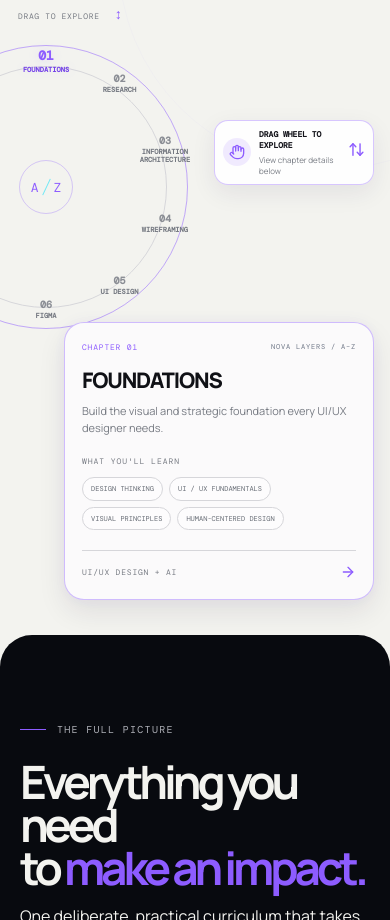
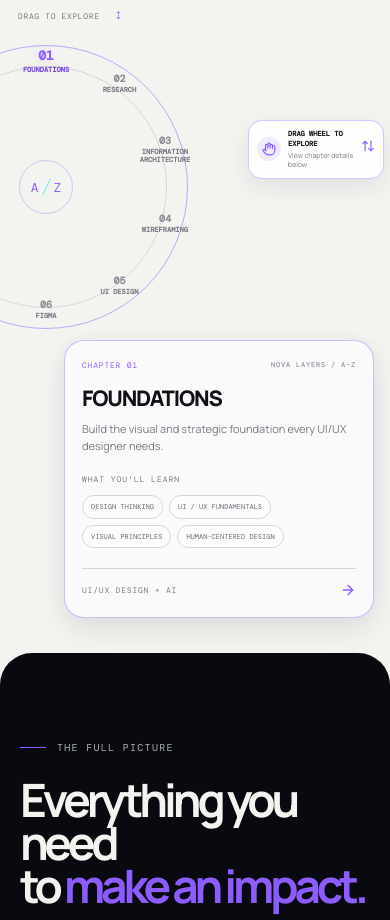
Before and after one commit to novalayers7/nova-layers-uiux-course, a React (Vite) app: page / in a window 390 px wide. Shown: the part 3840-4760 px from the top of the page. Built offline with nearby package versions, Linux system fonts and the light colour scheme.

Commit message:
Fix lucide icon import build error

```diff
--- a/src/components/sections/JourneySection.css
+++ b/src/components/sections/JourneySection.css
@@ -527,13 +527,13 @@
   .az-mobile-guide {
     position: absolute;
     top: 115px;
-    right: 0;
+    right: -10px;
     z-index: 4;
     display: flex;
     align-items: center;
-    gap: 8px;
-    width: min(170px, 49%);
-    padding: 10px;
+    gap: 7px;
+    width: min(145px, 49%);
+    padding: 8px;
     border: 1px solid rgba(141,92,255,.35);
     border-radius: 14px;
     background: rgba(255,255,255,.9);
@@ -548,33 +548,40 @@
     align-items: center;
     justify-content: center;
     flex-shrink: 0;
-    width: 28px;
-    height: 28px;
+    width: 24px;
+    height: 24px;
     border-radius: 50%;
     background: rgba(141,92,255,.12);
     color: #8d5cff;
   }
 
+  .az-guide-icon svg {
+    width: 14px;
+    height: 14px;
+  }
+
   .az-guide-copy {
     display: flex;
     flex-direction: column;
-    gap: 4px;
+    gap: 3px;
     min-width: 0;
   }
 
   .az-guide-copy strong {
-    font: 700 8px 'DM Mono', monospace;
+    font: 700 7px 'DM Mono', monospace;
     line-height: 1.4;
   }
 
   .az-guide-copy small {
     color: #777b83;
-    font-size: 8px;
+    font-size: 7px;
     line-height: 1.3;
   }
 
   .az-guide-arrow {
     flex-shrink: 0;
+    width: 14px;
+    height: 14px;
     color: #8d5cff;
     animation: az-guide-bounce 1.7s ease-in-out infinite;
   }
@@ -593,7 +600,7 @@
     width: min(100%, 335px);
     min-height: 0;
     height: auto;
-    margin: 12px 0 0;
+    margin: 30px 0 0;
     padding: 19px 17px;
     transform: none;
     border-radius: 20px;
@@ -674,8 +681,7 @@
   }
 
   .az-mobile-guide {
-    width: min(160px, 49%);
-    padding: 8px;
+    width: min(136px, 49%);
   }
 }
 
@@ -696,7 +702,7 @@
   }
 
   .az-mobile-guide {
-    width: 145px;
+    width: min(123px, 49%);
   }
 }
 
```
Also changed, not shown: 4 other files (tests, documents, lock files or other folders).
